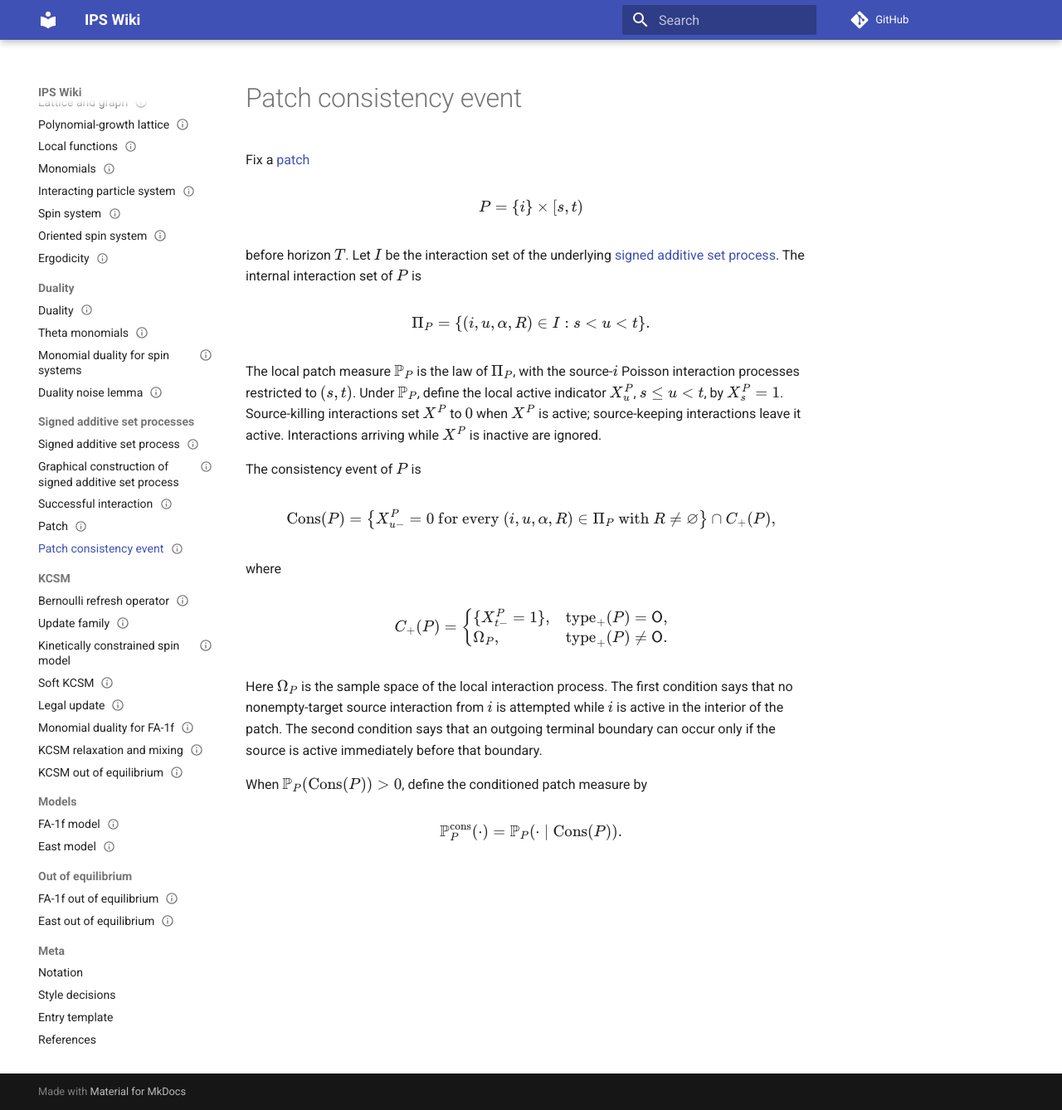
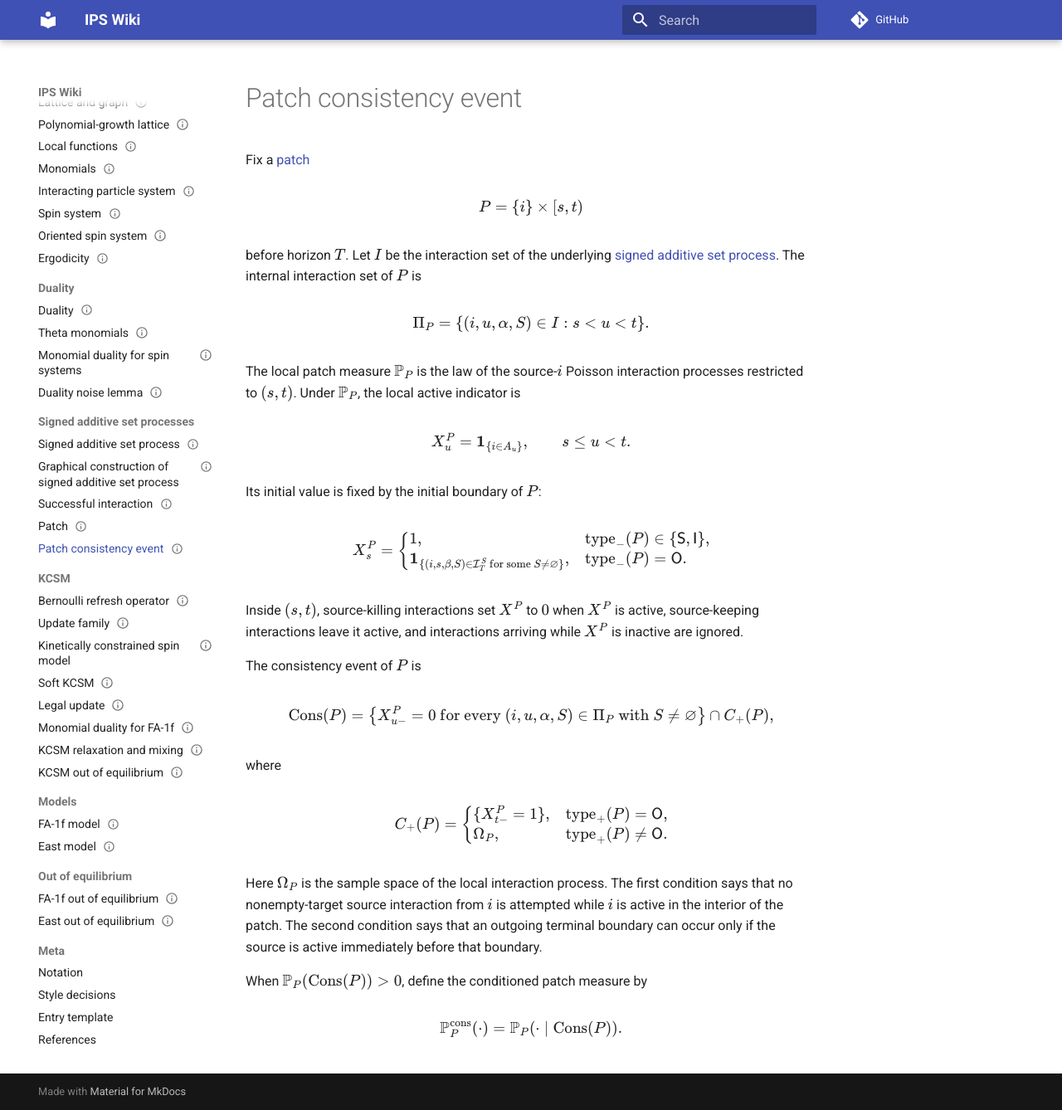
Before and after one commit to maciejgluchowski86-beep/ips-wiki, an MkDocs documentation site: the page built from docs/entries/patch-consistency-event.md, in a window 1280 px wide and 1338 px high. Shown: the whole window at 83% size. Built offline with MkDocs 1.6.1 and Material for MkDocs 9.7.7, drawn with Linux system fonts in a browser that asks for light colours; comment, search, counter and statistics services are not loaded.

Commit message:
Correct local active indicator in patch consistency entry

```diff
--- a/docs/entries/patch-consistency-event.md
+++ b/docs/entries/patch-consistency-event.md
@@ -21,10 +21,28 @@ before horizon \(T\). Let \(I\) be the interaction set of the underlying [signed
 $$
 \Pi_P
 =
-\{(i,u,\alpha,R)\in I:s<u<t\}.
+\{(i,u,\alpha,S)\in I:s<u<t\}.
 $$
 
-The local patch measure \(\mathbb P_P\) is the law of \(\Pi_P\), with the source-\(i\) Poisson interaction processes restricted to \((s,t)\). Under \(\mathbb P_P\), define the local active indicator \(X^P_u\), \(s\le u<t\), by \(X^P_s=1\). Source-killing interactions set \(X^P\) to \(0\) when \(X^P\) is active; source-keeping interactions leave it active. Interactions arriving while \(X^P\) is inactive are ignored.
+The local patch measure \(\mathbb P_P\) is the law of the source-\(i\) Poisson interaction processes restricted to \((s,t)\). Under \(\mathbb P_P\), the local active indicator is
+
+$$
+X^P_u=\mathbf 1_{\{i\in A_u\}},
+\qquad s\le u<t.
+$$
+
+Its initial value is fixed by the initial boundary of \(P\):
+
+$$
+X^P_s
+=
+\begin{cases}
+1, & \operatorname{type}_-(P)\in\{\mathsf S,\mathsf I\},\\
+\mathbf 1_{\{(i,s,\beta,S)\in\mathcal I_T^S\text{ for some }S\ne\vn\}}, & \operatorname{type}_-(P)=\mathsf O.
+\end{cases}
+$$
+
+Inside \((s,t)\), source-killing interactions set \(X^P\) to \(0\) when \(X^P\) is active, source-keeping interactions leave it active, and interactions arriving while \(X^P\) is inactive are ignored.
 
 The consistency event of \(P\) is
 
@@ -33,7 +51,7 @@ $$
 =
 \left\{
 X^P_{u-}=0
-\text{ for every }(i,u,\alpha,R)\in\Pi_P\text{ with }R\ne\vn
+\text{ for every }(i,u,\alpha,S)\in\Pi_P\text{ with }S\ne\vn
 \right\}
 \cap C_+(P),
 $$
```
